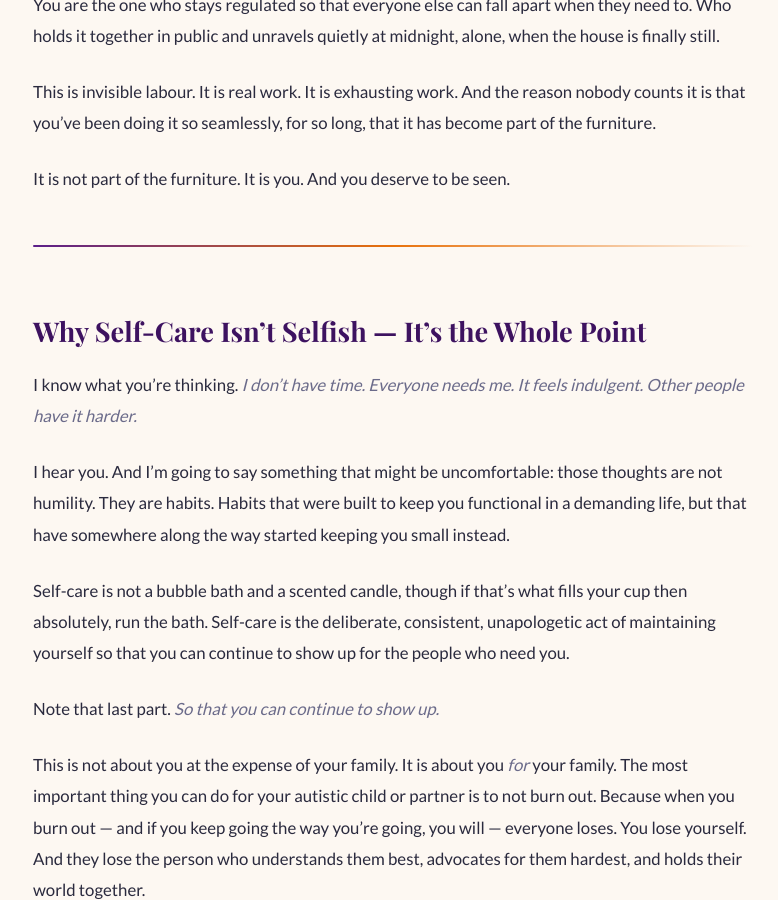
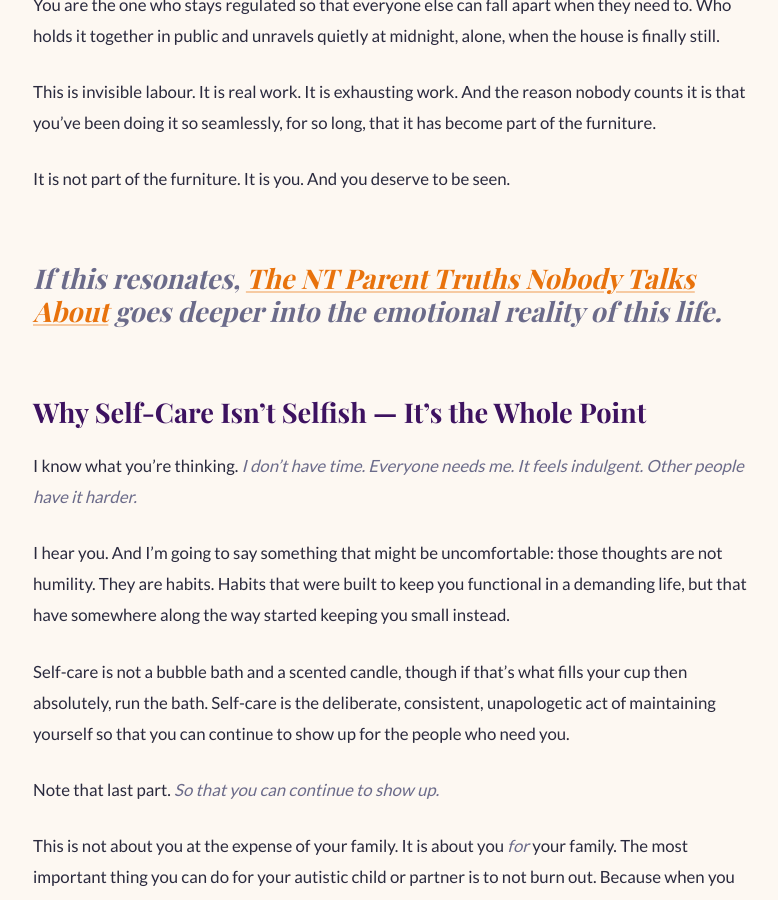
Before and after one commit to stixxnicky-lpa/loveparentingandautism, a Jekyll site: the page built from _posts/2025-06-09-you-cannot-pour-from-an-empty-cup.md, in a window 1280 px wide and 900 px high, scrolled down 1668 px. Shown: the whole window, without its empty margins (247-1025 px from the left). Built offline with Jekyll 4.4.1, drawn with Linux system fonts in a browser that asks for light colours; some web fonts are replaced; some of the changed text lies outside the part shown.

Commit message:
Update 2025-06-09-you-cannot-pour-from-an-empty-cup.md

```diff
--- a/_posts/2025-06-09-you-cannot-pour-from-an-empty-cup.md
+++ b/_posts/2025-06-09-you-cannot-pour-from-an-empty-cup.md
@@ -38,6 +38,7 @@ This is invisible labour. It is real work. It is exhausting work. And the reason
 
 It is not part of the furniture. It is you. And you deserve to be seen.
 
+*If this resonates, [The NT Parent Truths Nobody Talks About](/blog/2025/06/06/the-nt-parent-truths-nobody-talks-about/) goes deeper into the emotional reality of this life.*
 ---
 
 ## Why Self-Care Isn't Selfish — It's the Whole Point
@@ -82,6 +83,8 @@ One of the most restorative things you can do is spend time with people who unde
 
 This community exists. It is growing. You are not as alone in this as it sometimes feels, and connecting with people who truly understand — not people who sympathise from a comfortable distance, but people who *get it* — is profoundly, genuinely healing.
 
+The [tools and strategies post](/blog/2025/06/08/the-tools-that-actually-help/) is also worth bookmarking — practical shifts that actually work for neurodiverse families.
+
 **Let some things be imperfect.**
 
 The dinner doesn't have to be homemade. The birthday cake can come from a shop. The house can be untidy on Tuesday if tidying it on Tuesday means you have nothing left. Perfectionism in your situation is not a virtue — it is another thing draining the cup. Let some things go. The things that matter most will not fall apart if you do.
```
